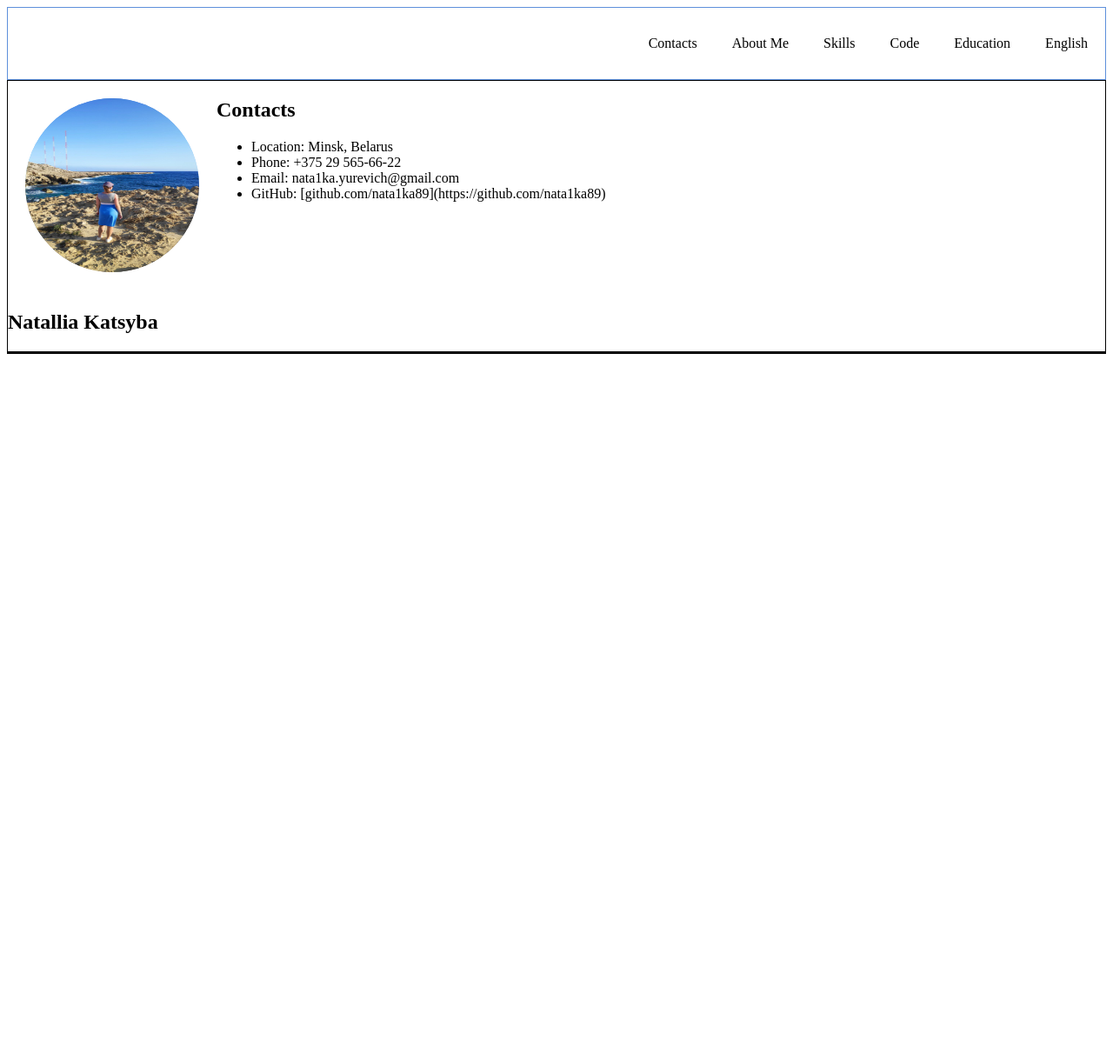
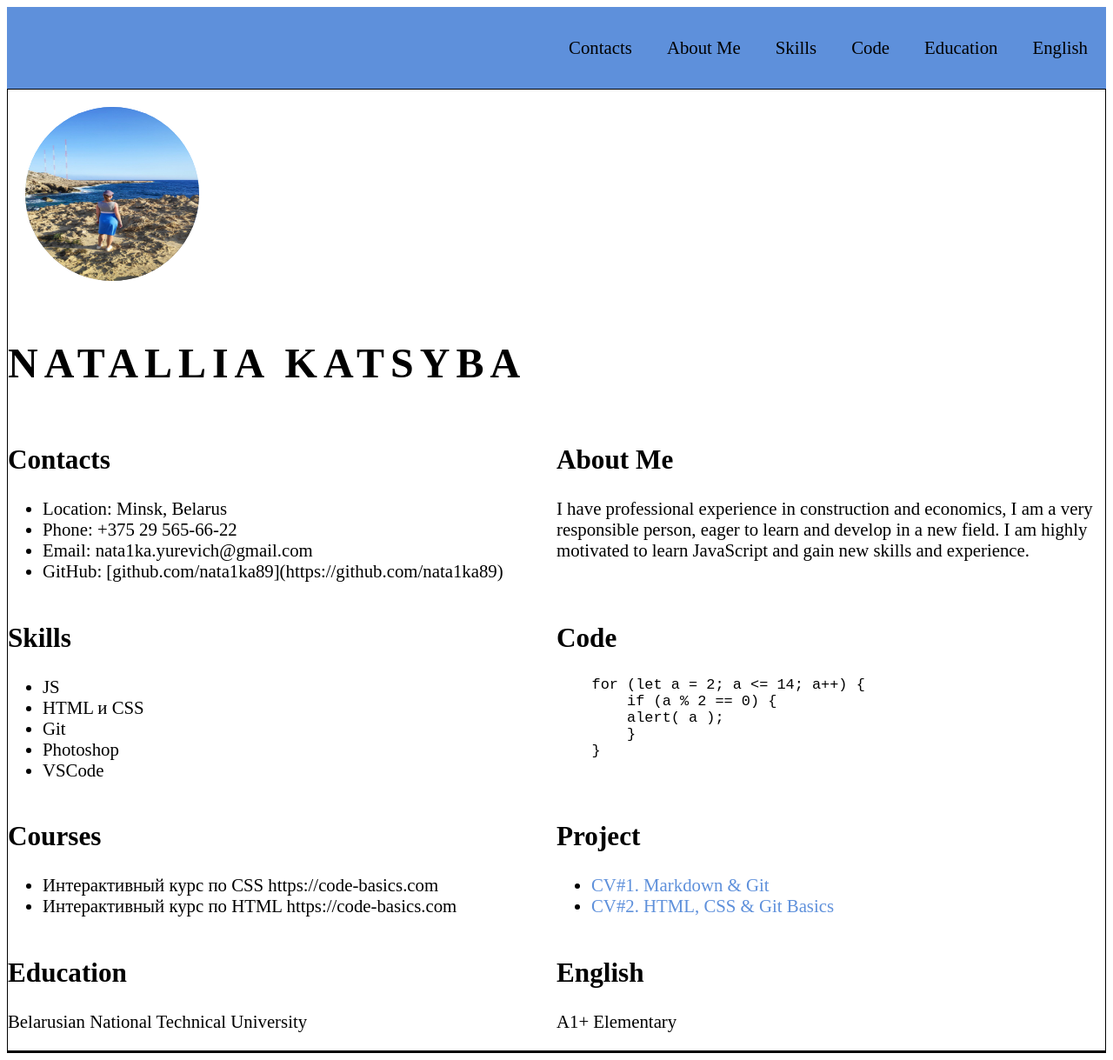
Before and after one commit to nata1ka89/rsschool-cv, a plain HTML site: page index.html in a window 1280 px wide. Shown: the whole page at 87% size. Before the commit the page ends 800 px from the top, so only its background shows below. Drawn offline with Linux system fonts and the light colour scheme.

Commit message:
feat: add sectio aboutme, skills, code, education, english and add style

```diff
--- a/index.html
+++ b/index.html
@@ -28,7 +28,7 @@
         </div>
     </header>
     <main class="main">
-        <div class="main-container">
+        <div class="container main-container">
             <section class="section-profile" id="profile">
                 <img class="photo" src="image.jpg" alt="my photo">
                 <h1>Natallia Katsyba</h1>
@@ -42,6 +42,57 @@
                     <li>GitHub: [github.com/nata1ka89](https://github.com/nata1ka89)</li>
                 </ul>
             </section>
+            <section class="section" id="aboutme">
+                <h2>About Me</h2>
+                <p>I have professional experience in construction and economics, I am a very responsible person, eager
+                    to learn and develop in a new field. I am highly motivated to learn JavaScript and gain new skills
+                    and experience.</p>
+            </section>
+            <section class="section" id="skills">
+                <h2>Skills</h2>
+                <ul class="list">
+                    <li>JS</li>
+                    <li>HTML и CSS</li>
+                    <li>Git</li>
+                    <li>Photoshop</li>
+                    <li>VSCode</li>
+                </ul>
+            </section>
+            <section class="section" id="code">
+                <h2>Code</h2>
+                <pre>
+    for (let a = 2; a &lt= 14; a++) {
+        if (a % 2 == 0) {
+        alert( a );
+        }
+    }
+    </pre>
+            </section>
+            <section class="section" id="courses">
+                <h2>Courses</h2>
+                <ul class="list">
+                    <li>Интерактивный курс по CSS https://code-basics.com</li>
+                    <li>Интерактивный курс по HTML https://code-basics.com</li>
+                </ul>
+            </section>
+            <section class="section" id="project">
+                <h2>Project</h2>
+                <ul class="list">
+                    <li><a href="https://github.com/nata1ka89/rsschool-cv/tree/gh-pages" class="project-link">CV#1.
+                            Markdown & Git</a></li>
+                    <li><a href="https://github.com/nata1ka89/rsschool-cv/tree/rsschool-cv-html"
+                            class="project-link">CV#2. HTML, CSS & Git Basics</a></li>
+                </ul>
+            </section>
+            <section class="section" id="education">
+                <h2>Education</h2>
+                <p>Belarusian National Technical University</p>
+            </section>
+            <section class="section" id="english">
+                <h2>English</h2>
+                <p>A1+ Elementary</p>
+            </section>
+        </div>
     </main>
     <footer class="footer">
     </footer>
--- a/style.css
+++ b/style.css
@@ -1,4 +1,7 @@
 .body {
+    min-height: 100vh;
+    margin: 0;
+    padding: 0;
     display: flex;
     flex-direction: column;
     justify-content: space-between;
@@ -12,14 +15,18 @@
 
 .header {
     border: 1px solid rgb(94, 144, 219);
+    background-color: rgb(94, 144, 219);
+    font-size: 1.3em;
 }
 
 .main {
     border: 1px solid black;
+    font-size: 1.3em;
 }
 
 .footer {
     border: 1px solid black;
+    text-align: center;
 }
 
 .container {
@@ -55,9 +62,18 @@
     width: 50%;
 }
 
+.section-profile {
+    font-size: 2rem;
+    text-transform: uppercase;
+    letter-spacing: 7px;
+    width: 100%;
+    text-align: left;
+}
+
 @media (max-width: 768px) {
     .section {
         width: 100%;
+        letter-spacing: 1px;
     }
 }
 
@@ -69,3 +85,9 @@
     margin: 20px;
     border-radius: 50%
 }
+
+.project-link {
+    color: rgb(94, 144, 219);
+    text-decoration: none;
+    transition: color 0.5s;
+}
```
